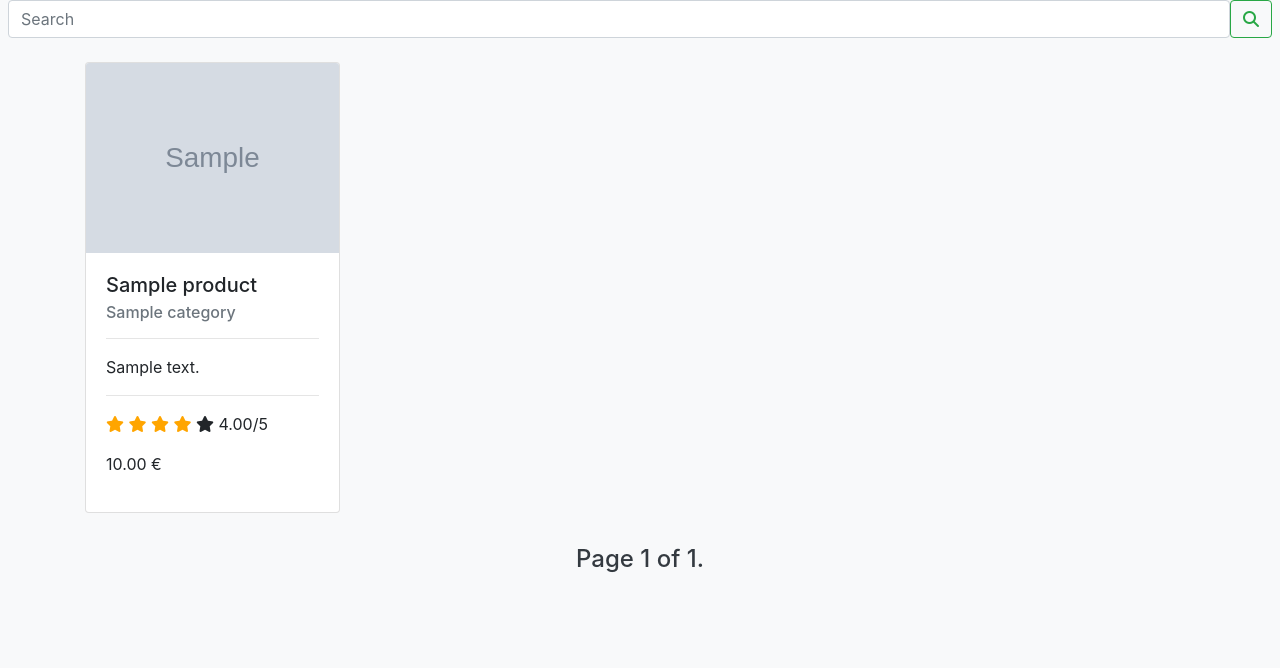
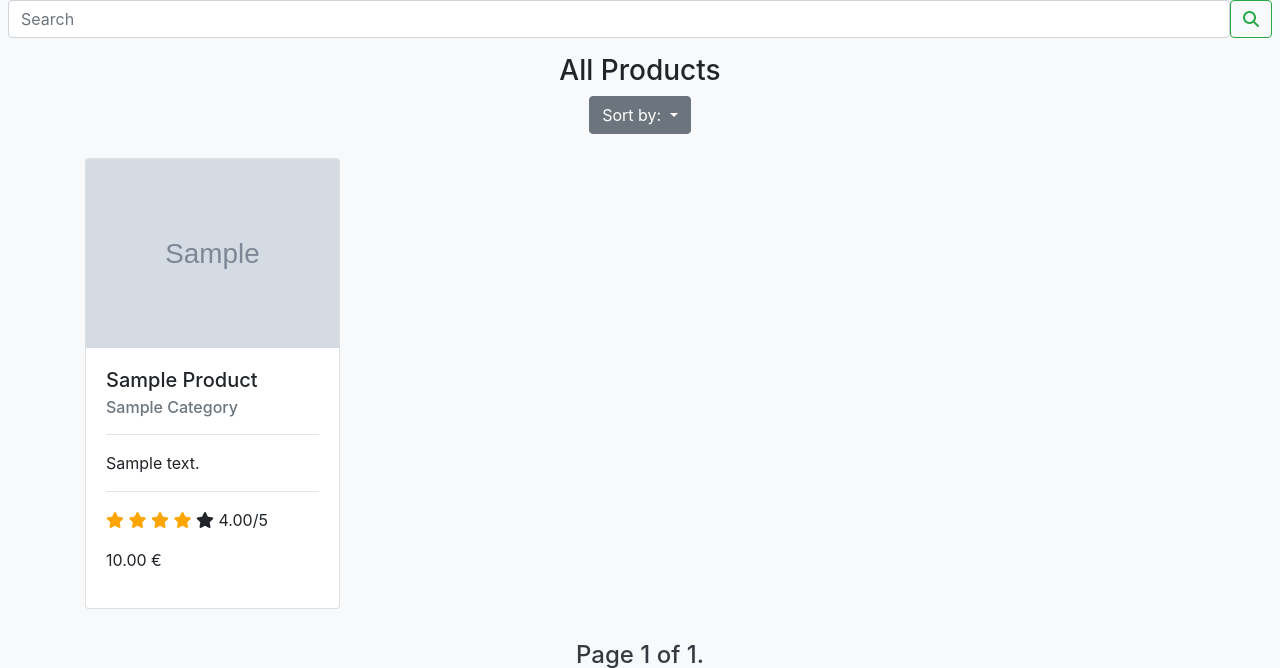
Before and after one commit to Code-Institute-Submissions/Damianjacob-MS5-Music-Pro-2_JulyResub, a Django app: page /products/ in a window 1280 px wide. Shown: the part 56-724 px from the top of the page. Run offline with Django 3.2, Linux system fonts and the light colour scheme; tables that the repository leaves empty hold one stand-in row (values such as "Sample post"); grey boxes marked "Sample" are stand-in pictures; some libraries are stand-ins or nearby versions.

Commit message:
Add sorting functionality to products page

```diff
--- a/products/templates/products/product_detail.html
+++ b/products/templates/products/product_detail.html
@@ -45,7 +45,7 @@
         </div>
         <div class="col-sm-12 col-md-8 my-4 border text-center">
             <h5 class="card-title">{{ product.name|title }}</h5>
-            <h6 class="card-subtitle mb-2 text-muted">{{ product.category.friendly_name }}</h6>
+            <h6 class="card-subtitle mb-2 text-muted">{{ product.category.friendly_name|title }}</h6>
             <hr>
             <p class="card-text">
                 {{ product.description }}
--- a/products/templates/products/products.html
+++ b/products/templates/products/products.html
@@ -3,6 +3,29 @@
 {% block content %}
 <div class="container">
     <div class="row">
+        <div class="col-12 mt-3">
+            <h3 class="text-center">
+                {% if search_term %}
+                    Matches for "{{ search_term }}"
+                {% elif current_category %}
+                    Category: {{ current_category.friendly_name|title }}
+                {% else %}
+                    All Products
+                {% endif %}
+            </h3>
+            <div class="dropdown text-center">
+                <a class="btn btn-secondary dropdown-toggle" href="#" role="button" id="dropdownMenuLink"
+                    data-bs-toggle="dropdown" aria-expanded="false">
+                    Sort by:{% if current_sorting %} {{ current_sorting }} {% endif %}
+                </a>
+
+                <ul class="dropdown-menu" aria-labelledby="dropdownMenuLink">
+                    <li><a class="dropdown-item" href="{% url 'products' %}?sort=price_lth">Price - Low to High</a></li>
+                    <li><a class="dropdown-item" href="{% url 'products' %}?sort=price_htl">Price - High to Low</a></li>
+                    <li><a class="dropdown-item" href="{% url 'products' %}?sort=avg_customer_rating">Average Customer Rating</a></li>
+                </ul>
+            </div>
+        </div>
         {% for product in page_obj %}
         <div class="col-sm-12 col-md-6 col-lg-4 col-xl-3 my-4 bg-light">
             <div class="card h-100 bg-white">
@@ -16,8 +39,8 @@
                     </a>
                 {% endif %}
                 <div class="card-body">
-                        <h5 class="card-title">{{ product.name }}</h5>
-                        <h6 class="card-subtitle mb-2 text-muted">{{ product.category.friendly_name }}</h6>
+                    <h5 class="card-title">{{ product.name|title }}</h5>
+                    <h6 class="card-subtitle mb-2 text-muted">{{ product.category.friendly_name|title }}</h6>
                     <hr>
                     <p class="card-text">
                         {{ product.description|truncatechars:200 }}
--- a/products/views.py
+++ b/products/views.py
@@ -3,6 +3,7 @@ from django.core.paginator import Paginator
 from django.contrib import messages
 from django.db.models import Q
 from .models import Product, Category
+from django.db.models.functions import Lower
 
 
 def products(request):
@@ -11,8 +12,25 @@ def products(request):
     products = Product.objects.all()
     query = None
     category = None
+    sort = None
 
     if request.GET:
+        if 'sort' in request.GET:
+            sortkey = request.GET['sort']
+            print(f'sort: {sortkey}')
+            sort = sortkey
+            if sortkey == 'price_lth':
+                sortkey = 'price'
+                sort = 'Price - Low to High'
+            if sortkey == 'price_htl':
+                sortkey = '-price'
+                sort = 'Price - High to Low'
+            if sortkey == 'avg_customer_rating':
+                sortkey = '-rating'
+                sort = 'Average Customer Rating'
+            products = products.order_by(sortkey)
+
+
         if 'category' in request.GET:
             products = products.filter(category__name__iexact=request.GET['category'])
             category = get_object_or_404(Category, name=request.GET['category'])
@@ -38,6 +56,7 @@ def products(request):
         'page_obj': page_obj,
         'search_term': query,
         'current_category': category,
+        'current_sorting': sort,
     }
     return render(request, 'products/products.html', context)
 
```
Lines whose indentation alone changed are shown as unchanged.
